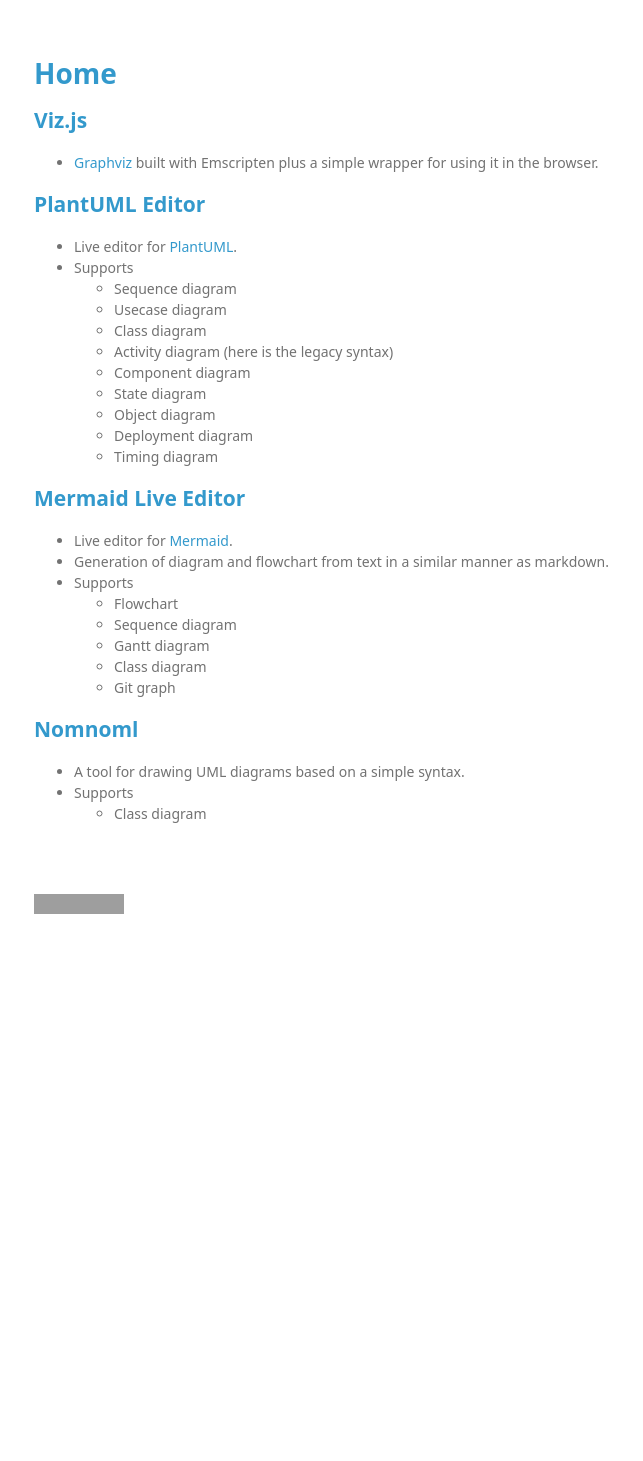
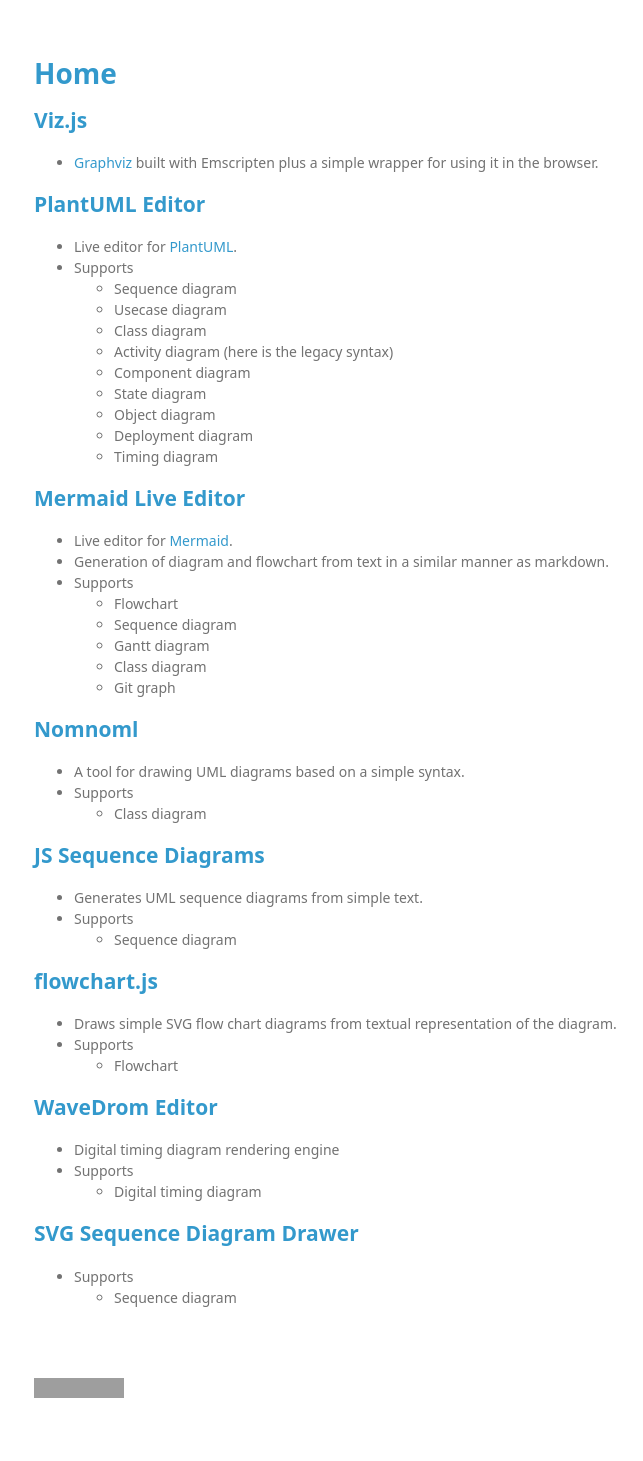
Before and after one commit to monyxie/monyxie.github.io, a Jekyll site: the page built from _posts/2018-10-26-online-tools-for-text-based-diagram-drawing-and-charting.md, in a window 1280 px wide. Shown: the whole page, without its empty margins (176-819 px from the left). Built offline with Jekyll 4.4.1, drawn with Linux system fonts in a browser that asks for light colours; before the commit the page ends 977 px from its top, so only the background shows below that; grey boxes are pictures that could not be loaded.

Commit message:
2018-10-26-online-tools-for-text-based-diagram-drawing-and-charting.md

```diff
--- a/_posts/2018-10-26-online-tools-for-text-based-diagram-drawing-and-charting.md
+++ b/_posts/2018-10-26-online-tools-for-text-based-diagram-drawing-and-charting.md
@@ -33,3 +33,22 @@
   * A tool for drawing UML diagrams based on a simple syntax.
   * Supports
     * Class diagram
+
+## [JS Sequence Diagrams](https://bramp.github.io/js-sequence-diagrams/)
+  * Generates UML sequence diagrams from simple text.
+  * Supports
+    * Sequence diagram
+
+## [flowchart.js](http://flowchart.js.org/)
+  * Draws simple SVG flow chart diagrams from textual representation of the diagram.
+  * Supports
+    * Flowchart
+
+## [WaveDrom Editor](https://wavedrom.com/editor.html)
+  * Digital timing diagram rendering engine
+  * Supports
+    * Digital timing diagram
+
+## [SVG Sequence Diagram Drawer](http://sullerandras.github.com/SVG-Sequence-Diagram/)
+  * Supports
+    * Sequence diagram
```
